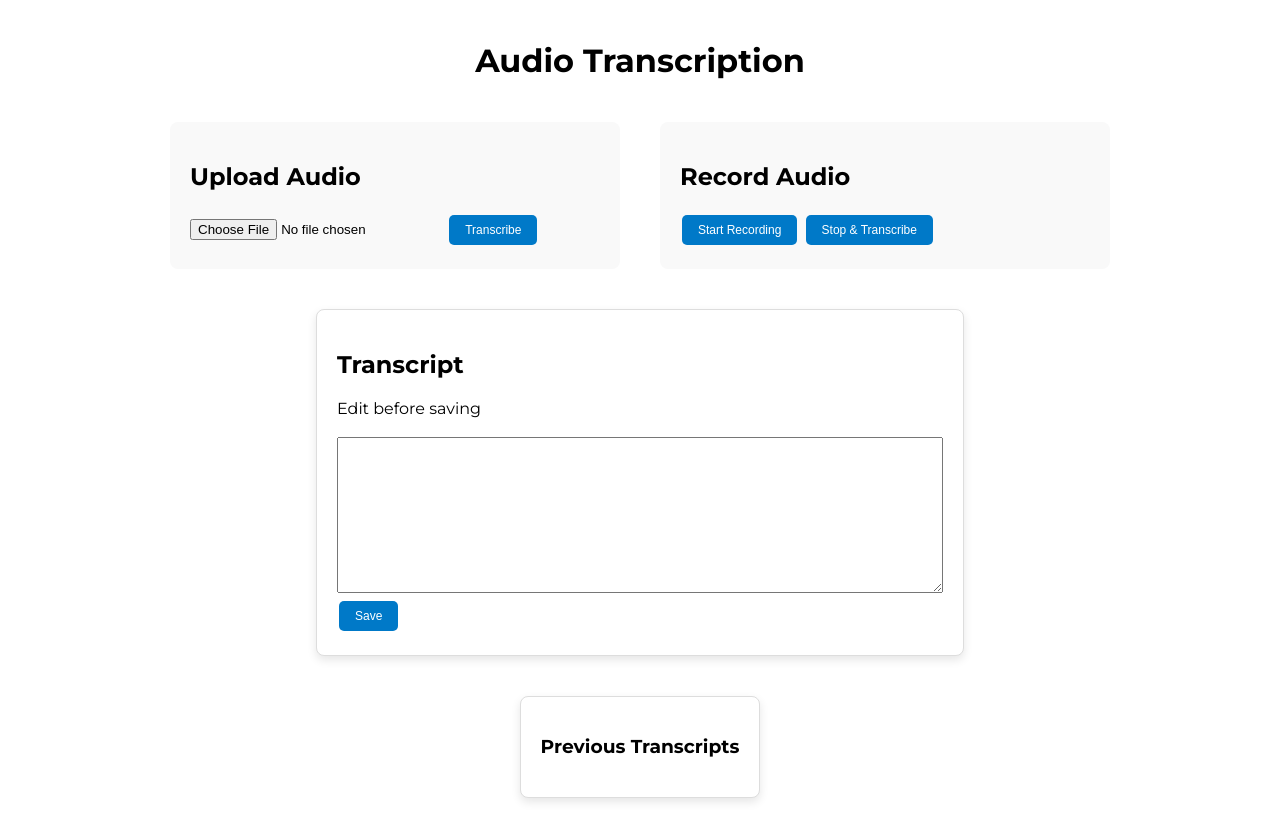
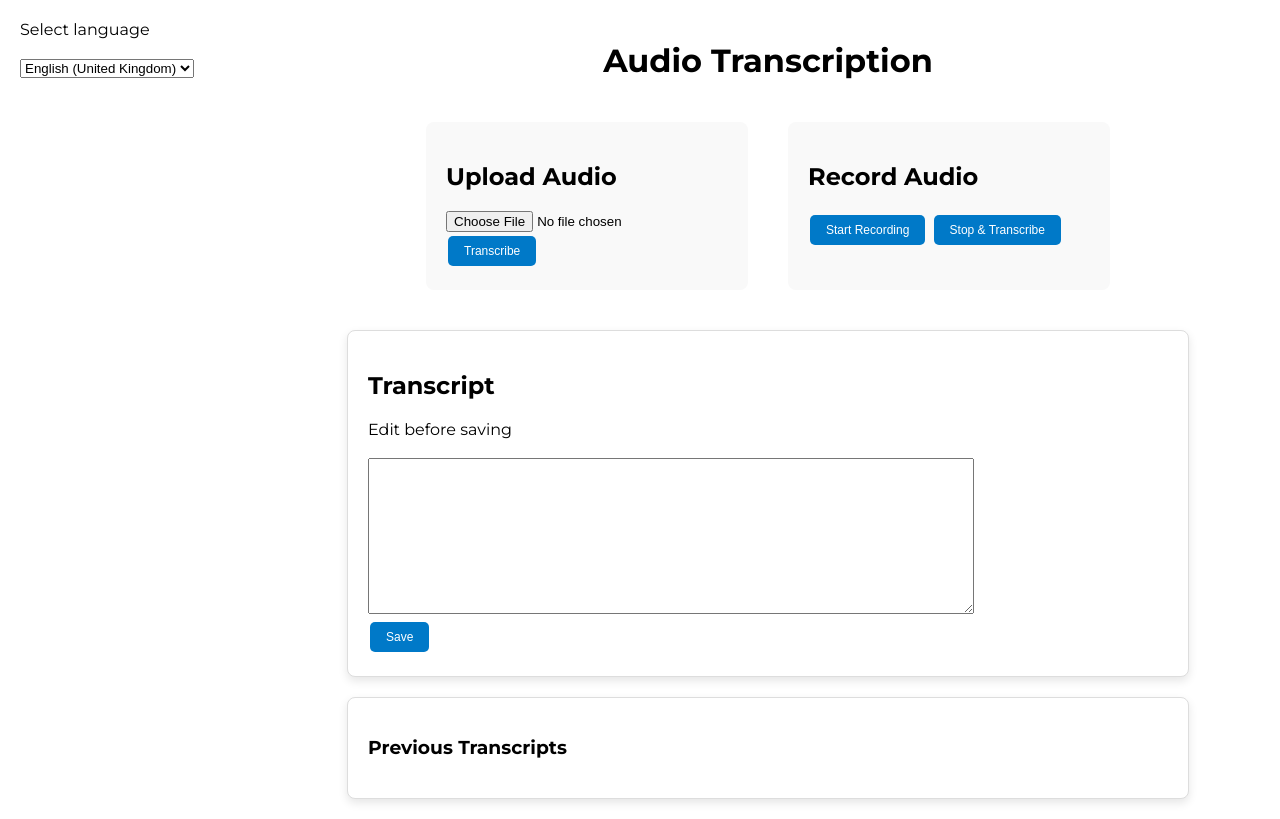
Before and after one commit to bethschoen/Real_Time_STT, a Flask app: page / in a window 1280 px wide. Run offline with Flask 3, Linux system fonts and the light colour scheme.

Commit message:
started sidebar

```diff
--- a/static/style.css
+++ b/static/style.css
@@ -160,3 +160,16 @@ textarea {
   0% { transform: rotate(0deg); }
   100% { transform: rotate(360deg); }
 }
+
+.sidebar {
+  padding: 20px;
+  background-color: #ffffff;
+  border-radius: 8px;
+  position: fixed;
+  top: 0;
+  font-family: 'Montserrat', sans-serif;
+}
+
+.dropdown {
+    font-family: 'Montserrat', sans-serif;
+}
--- a/templates/index.html
+++ b/templates/index.html
@@ -5,8 +5,30 @@
     <title>Audio Transcription</title>
     <link rel="stylesheet" href="{{ url_for('static', filename='style.css') }}">
 </head>
+
 <div style="margin-top: 20px;"></div>
 <body>
+
+  <!-- side bar -->
+  <div class="sidebar" style="width:20%">
+    <div class="dropdown">
+      <label style="strong" for="language_toggle">Select language</label><br><br>
+      <!-- <h2>Select language</h2><br><br> -->
+      <select name="language_toggle" id="language-toggle">
+        <option value="en-GB">English (United Kingdom)</option>
+        <option value="nl-NL">Dutch (Netherlands)</option>
+        <option value="en-US">English (United States)</option>
+        <option value="fr-FR">French (France)</option>
+        <option value="de-DE">German (Germany)</option>
+        <option value="it-IT">Italian (Italy)</option>
+        <option value="es-ES">Spanish (Spain)</option>
+      </select>
+    </div>
+  </div>
+
+  <!-- main page content -->
+  <div style="margin-left:20%">
+
     <h1 style="text-align: center;">Audio Transcription</h1>
     <div class="container">
         <div class="half-width left-box">
@@ -48,6 +70,7 @@
         <h3>Previous Transcripts</h3>
         <ul id="transcript-history"></ul>
     </div>
+  </div>
 
   <script src="{{ url_for('static', filename='script.js') }}"></script>
 </body>
```
Lines whose indentation alone changed are shown as unchanged.
